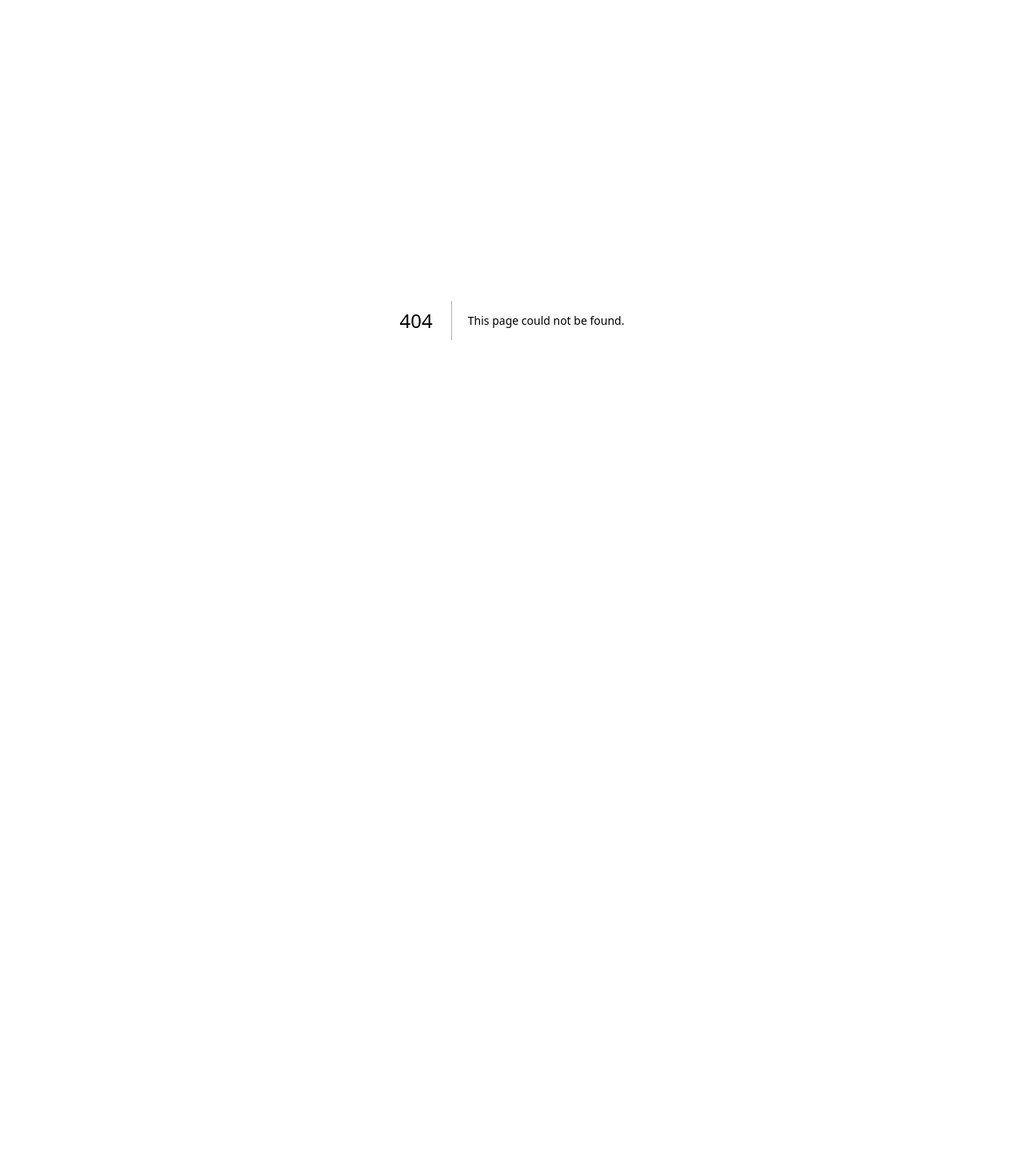
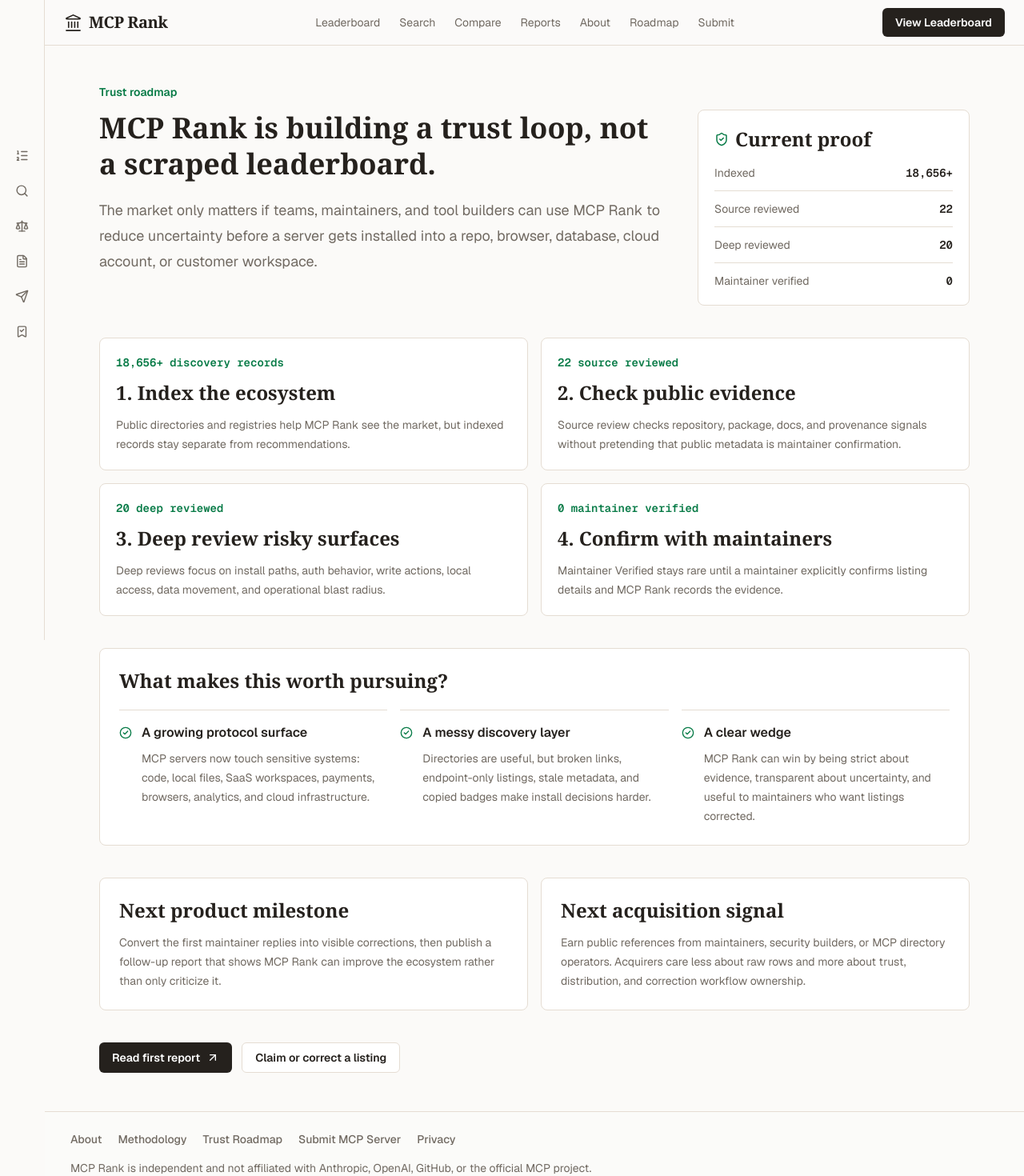
Before and after one commit to SameRainbows/mcp-rank, a Next.js app: page /trust-roadmap in a window 1280 px wide. Before the commit this address had no page. Shown: the top 1470 px of the page at 80% size. Before the commit the page ends 800 px from the top, so only its background shows below. Built offline with nearby package versions, Linux system fonts and the light colour scheme; no server answers; the database is empty.

Commit message:
Add MCP Rank trust roadmap

```diff
--- a/src/app/about/page.tsx
+++ b/src/app/about/page.tsx
@@ -49,6 +49,9 @@
             <Link href="/methodology" className="rounded-md bg-[var(--arena-ink)] px-4 py-2 text-sm font-semibold text-white">
               Read methodology
             </Link>
+            <Link href="/trust-roadmap" className="rounded-md border border-[var(--arena-line)] px-4 py-2 text-sm font-semibold">
+              View trust roadmap
+            </Link>
             <Link href="/submit" className="rounded-md border border-[var(--arena-line)] px-4 py-2 text-sm font-semibold">
               Submit a server
             </Link>
--- a/src/app/submit/page.tsx
+++ b/src/app/submit/page.tsx
@@ -1,6 +1,7 @@
 import type { Metadata } from "next";
 import { ArenaShell } from "@/components/arena-shell";
 import { ClaimSubmissionForm } from "@/components/claim-submission-form";
+import { contactMailtoHref } from "@/lib/contact";
 
 export const metadata: Metadata = {
   title: "Submit MCP Server",
@@ -15,7 +16,7 @@
   const { claim } = await searchParams;
   const outreachSubject = "MCP Rank listing verification";
   const outreachBody =
-    "Hi,%0A%0AWe indexed your MCP server on MCP Rank, an independent trust and ranking dataset for MCP tools.%0A%0AWe are asking maintainers to verify source links, install commands, supported clients, auth scopes, and safety cautions before we mark a listing as maintainer verified.%0A%0AServer/listing:%0ARepository or package URL:%0ABest maintainer contact:%0AAnything MCP Rank should correct:%0A%0AThanks.";
+    "Hi,\n\nWe indexed your MCP server on MCP Rank, an independent trust and ranking dataset for MCP tools.\n\nWe are asking maintainers to verify source links, install commands, supported clients, auth scopes, and safety cautions before we mark a listing as maintainer verified.\n\nServer/listing:\nRepository or package URL:\nBest maintainer contact:\nAnything MCP Rank should correct:\n\nThanks.";
 
   return (
     <ArenaShell mode="Submit">
@@ -59,10 +60,10 @@
               <p>Outcome: Reviewed by MCP Rank now; MCP Rank Verified only after maintainer evidence review.</p>
             </div>
             <a
-              href={`mailto:reviews@mcprank.dev?subject=${encodeURIComponent(outreachSubject)}&body=${outreachBody}`}
+              href={contactMailtoHref(outreachSubject, outreachBody)}
               className="inline-flex rounded-md border border-[var(--arena-line)] bg-white px-4 py-2 text-sm font-semibold transition hover:bg-[var(--arena-blue-soft)]"
             >
-              Open outreach email
+              Open email template
             </a>
           </div>
         </section>
--- /dev/null
+++ b/src/app/trust-roadmap/page.tsx
@@ -0,0 +1,141 @@
+import type { Metadata } from "next";
+import Link from "next/link";
+import { ArrowUpRight, CheckCircle2, ShieldCheck } from "lucide-react";
+import { ArenaShell } from "@/components/arena-shell";
+import { getServers } from "@/lib/data";
+import glamaManifest from "../../../public/indexes/glama/manifest.json";
+
+export const metadata: Metadata = {
+  title: "Trust Roadmap",
+  description: "How MCP Rank turns MCP discovery records into reviewed, corrected, and maintainer-confirmed trust evidence.",
+};
+
+export default async function TrustRoadmapPage() {
+  const servers = await getServers();
+  const indexedCount = glamaManifest.count.toLocaleString();
+  const sourceReviewedCount = servers.filter((server) => server.reviewDepth === "source_reviewed").length;
+  const deepReviewedCount = servers.filter((server) => server.reviewDepth === "deep_review").length;
+  const maintainerVerifiedCount = servers.filter((server) => server.maintainerVerified).length;
+
+  const trustSteps = [
+    {
+      title: "1. Index the ecosystem",
+      metric: `${indexedCount}+ discovery records`,
+      body: "Public directories and registries help MCP Rank see the market, but indexed records stay separate from recommendations.",
+    },
+    {
+      title: "2. Check public evidence",
+      metric: `${sourceReviewedCount} source reviewed`,
+      body: "Source review checks repository, package, docs, and provenance signals without pretending that public metadata is maintainer confirmation.",
+    },
+    {
+      title: "3. Deep review risky surfaces",
+      metric: `${deepReviewedCount} deep reviewed`,
+      body: "Deep reviews focus on install paths, auth behavior, write actions, local access, data movement, and operational blast radius.",
+    },
+    {
+      title: "4. Confirm with maintainers",
+      metric: `${maintainerVerifiedCount} maintainer verified`,
+      body: "Maintainer Verified stays rare until a maintainer explicitly confirms listing details and MCP Rank records the evidence.",
+    },
+  ];
+
+  return (
+    <ArenaShell mode="Trust roadmap">
+      <main className="mx-auto max-w-6xl px-4 py-12 sm:px-6 lg:px-8">
+        <p className="text-sm font-semibold text-[var(--arena-green)]">Trust roadmap</p>
+        <div className="mt-3 grid gap-8 lg:grid-cols-[1fr_340px] lg:items-start">
+          <div>
+            <h1 className="max-w-3xl font-serif text-4xl font-semibold leading-tight">
+              MCP Rank is building a trust loop, not a scraped leaderboard.
+            </h1>
+            <p className="mt-5 max-w-3xl text-lg leading-8 text-[var(--arena-muted)]">
+              The market only matters if teams, maintainers, and tool builders can use MCP Rank to reduce uncertainty before a server gets installed into a repo, browser, database, cloud account, or customer workspace.
+            </p>
+          </div>
+          <aside className="rounded-lg border border-[var(--arena-line)] bg-white p-5">
+            <div className="flex items-center gap-2">
+              <ShieldCheck size={18} className="text-[var(--arena-green)]" aria-hidden="true" />
+              <h2 className="font-serif text-2xl font-semibold">Current proof</h2>
+            </div>
+            <dl className="mt-4 grid gap-3 text-sm">
+              {[
+                ["Indexed", `${indexedCount}+`],
+                ["Source reviewed", sourceReviewedCount],
+                ["Deep reviewed", deepReviewedCount],
+                ["Maintainer verified", maintainerVerifiedCount],
+              ].map(([label, value]) => (
+                <div key={label} className="flex items-center justify-between gap-4 border-t border-[var(--arena-line)] pt-3 first:border-t-0 first:pt-0">
+                  <dt className="text-[var(--arena-muted)]">{label}</dt>
+                  <dd className="font-mono font-semibold">{value}</dd>
+                </div>
+              ))}
+            </dl>
+          </aside>
+        </div>
+
+        <section className="mt-10 grid gap-4 md:grid-cols-2">
+          {trustSteps.map((step) => (
+            <article key={step.title} className="rounded-lg border border-[var(--arena-line)] bg-white p-5">
+              <p className="font-mono text-sm font-semibold text-[var(--arena-green)]">{step.metric}</p>
+              <h2 className="mt-3 font-serif text-2xl font-semibold">{step.title}</h2>
+              <p className="mt-3 text-sm leading-6 text-[var(--arena-muted)]">{step.body}</p>
+            </article>
+          ))}
+        </section>
+
+        <section className="mt-10 rounded-lg border border-[var(--arena-line)] bg-white p-6">
+          <h2 className="font-serif text-2xl font-semibold">What makes this worth pursuing?</h2>
+          <div className="mt-5 grid gap-4 md:grid-cols-3">
+            {[
+              ["A growing protocol surface", "MCP servers now touch sensitive systems: code, local files, SaaS workspaces, payments, browsers, analytics, and cloud infrastructure."],
+              ["A messy discovery layer", "Directories are useful, but broken links, endpoint-only listings, stale metadata, and copied badges make install decisions harder."],
+              ["A clear wedge", "MCP Rank can win by being strict about evidence, transparent about uncertainty, and useful to maintainers who want listings corrected."],
+            ].map(([title, body]) => (
+              <div key={title} className="border-t border-[var(--arena-line)] pt-4">
+                <div className="flex gap-3">
+                  <CheckCircle2 className="mt-1 shrink-0 text-[var(--arena-green)]" size={16} aria-hidden="true" />
+                  <div>
+                    <h3 className="font-semibold">{title}</h3>
+                    <p className="mt-2 text-sm leading-6 text-[var(--arena-muted)]">{body}</p>
+                  </div>
+                </div>
+              </div>
+            ))}
+          </div>
+        </section>
+
+        <section className="mt-10 grid gap-4 md:grid-cols-2">
+          <div className="rounded-lg border border-[var(--arena-line)] bg-white p-6">
+            <h2 className="font-serif text-2xl font-semibold">Next product milestone</h2>
+            <p className="mt-3 text-sm leading-6 text-[var(--arena-muted)]">
+              Convert the first maintainer replies into visible corrections, then publish a follow-up report that shows MCP Rank can improve the ecosystem rather than only criticize it.
+            </p>
+          </div>
+          <div className="rounded-lg border border-[var(--arena-line)] bg-white p-6">
+            <h2 className="font-serif text-2xl font-semibold">Next acquisition signal</h2>
+            <p className="mt-3 text-sm leading-6 text-[var(--arena-muted)]">
+              Earn public references from maintainers, security builders, or MCP directory operators. Acquirers care less about raw rows and more about trust, distribution, and correction workflow ownership.
+            </p>
+          </div>
+        </section>
+
+        <div className="mt-10 flex flex-wrap gap-3">
+          <Link
+            href="/reports/first-50-reviewed-mcp-trust-layer"
+            className="inline-flex items-center gap-2 rounded-md bg-[var(--arena-ink)] px-4 py-2 text-sm font-semibold text-white transition hover:bg-black"
+          >
+            Read first report
+            <ArrowUpRight size={16} aria-hidden="true" />
+          </Link>
+          <Link
+            href="/submit"
+            className="inline-flex rounded-md border border-[var(--arena-line)] bg-white px-4 py-2 text-sm font-semibold transition hover:bg-[var(--arena-blue-soft)]"
+          >
+            Claim or correct a listing
+          </Link>
+        </div>
+      </main>
+    </ArenaShell>
+  );
+}
--- a/src/components/arena-shell.tsx
+++ b/src/components/arena-shell.tsx
@@ -73,6 +73,9 @@
               <Link href="/about" className="hover:text-[var(--arena-ink)]">
                 About
               </Link>
+              <Link href="/trust-roadmap" className="hover:text-[var(--arena-ink)]">
+                Roadmap
+              </Link>
               <Link href="/submit" className="hover:text-[var(--arena-ink)]">
                 Submit
               </Link>
@@ -97,6 +100,9 @@
               <Link href="/methodology" className="hover:text-[var(--arena-ink)]">
                 Methodology
               </Link>
+              <Link href="/trust-roadmap" className="hover:text-[var(--arena-ink)]">
+                Trust Roadmap
+              </Link>
               <Link href="/submit" className="hover:text-[var(--arena-ink)]">
                 Submit MCP Server
               </Link>
--- a/src/components/claim-submission-form.tsx
+++ b/src/components/claim-submission-form.tsx
@@ -2,6 +2,7 @@
 
 import { FormEvent, useMemo, useState } from "react";
 import { AlertCircle, CheckCircle2, Mail } from "lucide-react";
+import { contactMailtoHref } from "@/lib/contact";
 
 type ClaimSubmissionFormProps = {
   claimSlug?: string;
@@ -42,7 +43,7 @@
       "Message:",
       message,
     ].join("\n");
-    return `mailto:reviews@mcprank.dev?subject=${encodeURIComponent(subject)}&body=${encodeURIComponent(body)}`;
+    return contactMailtoHref(subject, body);
   }, [claimType, contactEmail, contactName, evidenceUrls, listingName, message, role, slug]);
 
   async function submitClaim(event: FormEvent<HTMLFormElement>) {
@@ -174,7 +175,7 @@
           className="inline-flex items-center gap-2 rounded-md border border-[var(--arena-line)] bg-white px-4 py-2 text-sm font-semibold transition hover:bg-[var(--arena-blue-soft)]"
         >
           <Mail size={15} aria-hidden="true" />
-          Email fallback
+          Open email fallback
         </a>
       </div>
 
--- a/src/lib/claim-store.ts
+++ b/src/lib/claim-store.ts
@@ -1,4 +1,5 @@
 import { neon } from "@neondatabase/serverless";
+import { contactMailtoHref } from "@/lib/contact";
 
 export type ClaimSubmissionRole = "maintainer" | "contributor" | "user" | "company_representative";
 export type ClaimSubmissionType = "claim" | "correction" | "broken_source" | "maintainer_verification";
@@ -164,7 +165,7 @@
     input.message,
   ].join("\n");
 
-  return `mailto:reviews@mcprank.dev?subject=${encodeURIComponent(subject)}&body=${encodeURIComponent(body)}`;
+  return contactMailtoHref(subject, body);
 }
 
 export async function createClaimSubmission(input: ReturnType<typeof normalizeClaimSubmissionInput>) {
--- /dev/null
+++ b/src/lib/contact.ts
@@ -0,0 +1,11 @@
+export function getContactEmail() {
+  return process.env.MCP_RANK_CONTACT_EMAIL ?? process.env.NEXT_PUBLIC_MCP_RANK_CONTACT_EMAIL ?? "";
+}
+
+export function contactMailtoHref(subject: string, body: string, recipient = getContactEmail()) {
+  const encodedSubject = encodeURIComponent(subject);
+  const encodedBody = encodeURIComponent(body);
+  const to = recipient.trim();
+
+  return `mailto:${to ? encodeURIComponent(to) : ""}?subject=${encodedSubject}&body=${encodedBody}`;
+}
```
Also changed, not shown: 1 other file (tests, documents, lock files or other folders).
